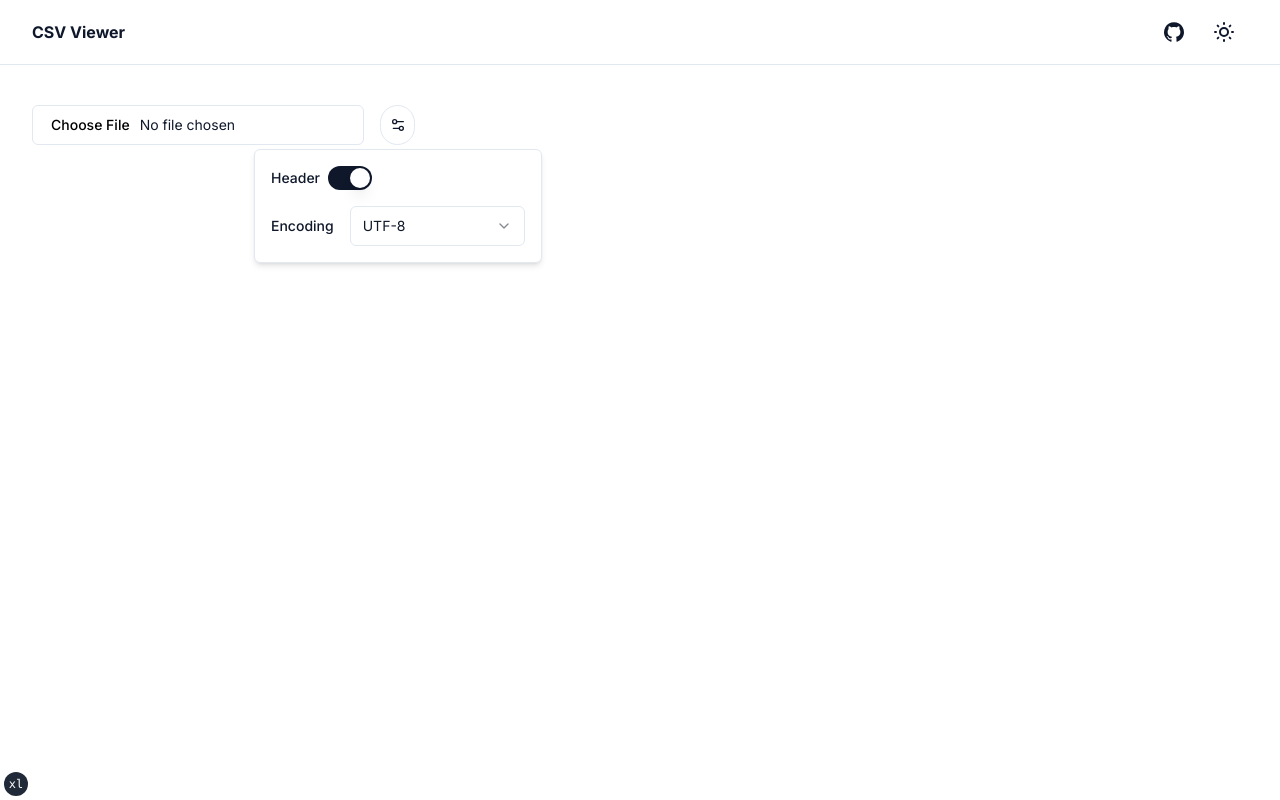
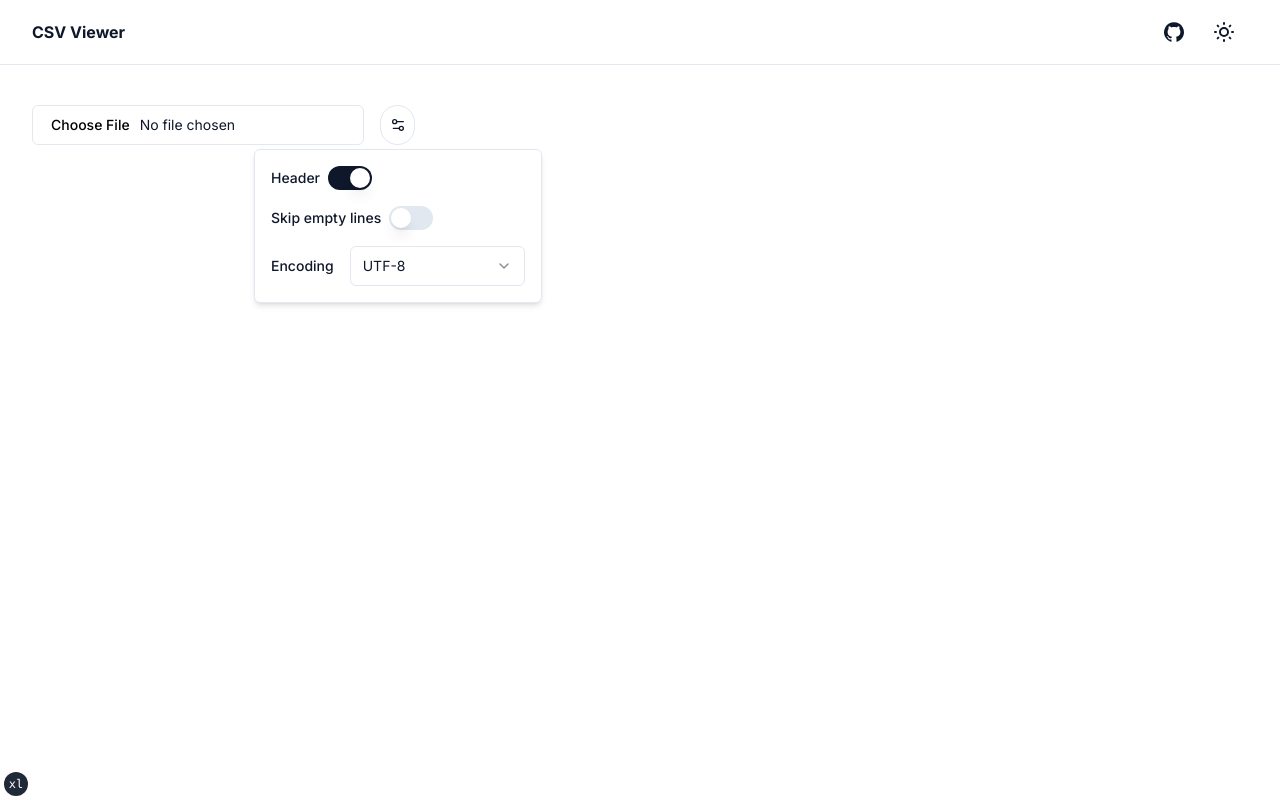
Before and after one commit to antonio-pimentel/csv-online, a Next.js app: page / in a window 1280 px wide. Both pictures are taken after a click on the button "Open popover". Built offline with nearby package versions, Linux system fonts and the light colour scheme.

Commit message:
Add switch to skip empty lines

```diff
--- a/components/main.tsx
+++ b/components/main.tsx
@@ -24,6 +24,7 @@ export function MainComponent() {
 
   const [encoding, setEncoding] = useState("UTF-8")
   const [hasHeader, setHasHeader] = useState(true)
+  const [skipEmpty, setSkipEmpty] = useState(false)
 
   let detectedDelimiter = ";"
 
@@ -79,7 +80,7 @@ export function MainComponent() {
     if (e.target.files?.length)
       Papa.parse(e.target.files[0], {
         header: hasHeader,
-        skipEmptyLines: true,
+        skipEmptyLines: skipEmpty,
         dynamicTyping: true,
         encoding: encoding,
         complete: function (results) {
@@ -137,6 +138,7 @@ export function MainComponent() {
     const csv = Papa.unparse(data, {
       delimiter: detectedDelimiter,
       header: hasHeader,
+      skipEmptyLines: skipEmpty,
     })
     const blob = new Blob([csv], { type: "text/csv;charset=utf-8;" })
     const link = document.createElement("a")
@@ -166,6 +168,8 @@ export function MainComponent() {
           setEncoding={setEncoding}
           hasHeader={hasHeader}
           setHasHeader={setHasHeader}
+          skipEmpty={skipEmpty}
+          setSkipEmpty={setSkipEmpty}
         />
       </div>
       {data.length > 0 && (
--- a/components/options-popover.tsx
+++ b/components/options-popover.tsx
@@ -31,6 +31,8 @@ type OptionPopoverProps = {
   setEncoding: Dispatch<SetStateAction<string>>
   hasHeader: boolean
   setHasHeader: Dispatch<SetStateAction<boolean>>
+  skipEmpty: boolean
+  setSkipEmpty: Dispatch<SetStateAction<boolean>>
 }
 
 const OptionsPopover: FC<OptionPopoverProps> = ({
@@ -38,6 +40,8 @@ const OptionsPopover: FC<OptionPopoverProps> = ({
   setEncoding,
   hasHeader,
   setHasHeader,
+  skipEmpty,
+  setSkipEmpty,
 }): ReactElement => {
   const EncodingSelect = () => (
     <div className="flex items-center gap-4">
@@ -73,6 +77,17 @@ const OptionsPopover: FC<OptionPopoverProps> = ({
     </div>
   )
 
+  const SkipEmptySwitch = () => (
+    <div className="flex items-center space-x-2">
+      <Label htmlFor="skipEmpty-switch">Skip empty lines </Label>
+      <Switch
+        id="skipEmpty-switch"
+        defaultChecked={skipEmpty}
+        onCheckedChange={setSkipEmpty}
+      />
+    </div>
+  )
+
   return (
     <Popover>
       <PopoverTrigger asChild>
@@ -83,6 +98,7 @@ const OptionsPopover: FC<OptionPopoverProps> = ({
       </PopoverTrigger>
       <PopoverContent className="flex flex-col gap-4">
         <HeaderSwitch />
+        <SkipEmptySwitch />
         <EncodingSelect />
       </PopoverContent>
     </Popover>
```
